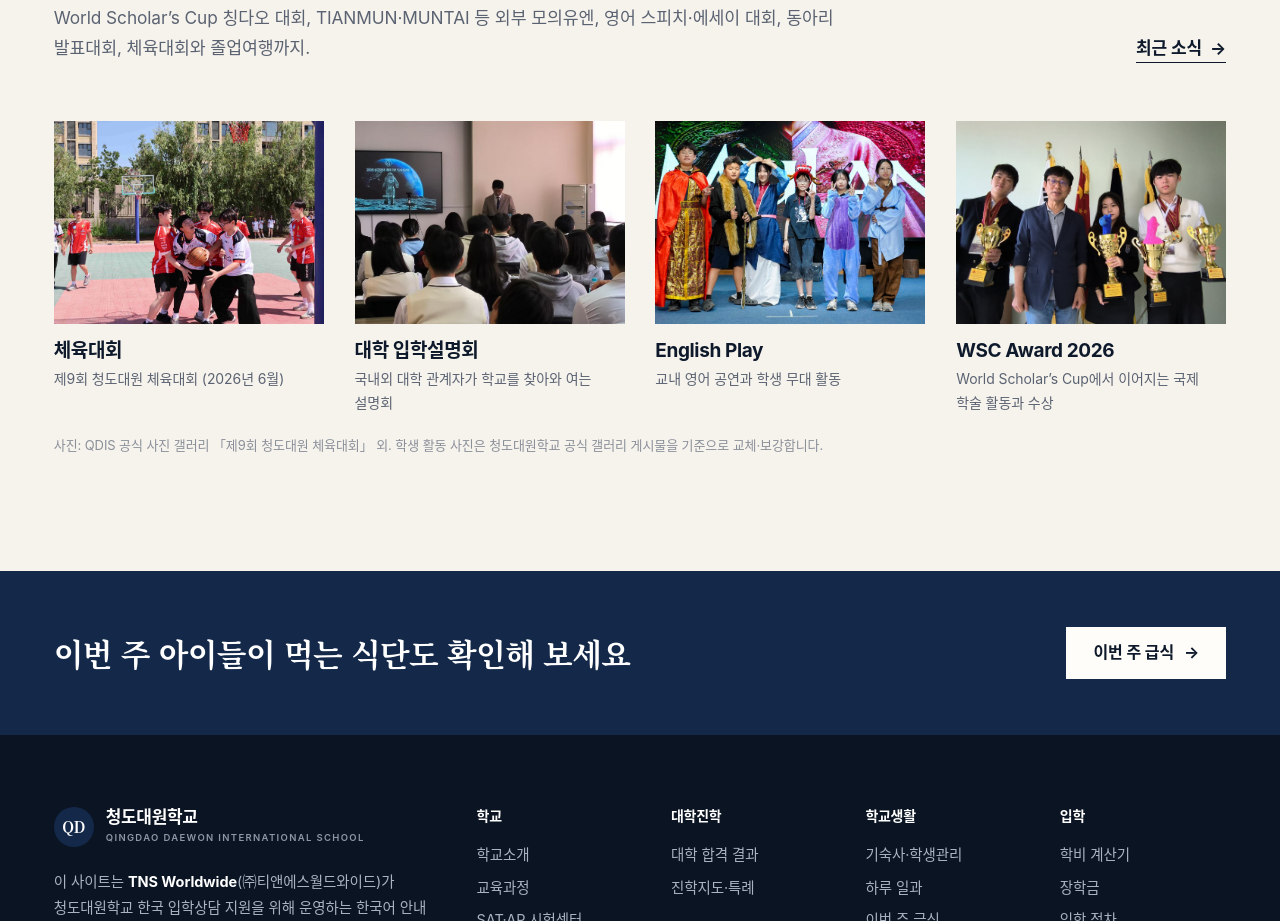
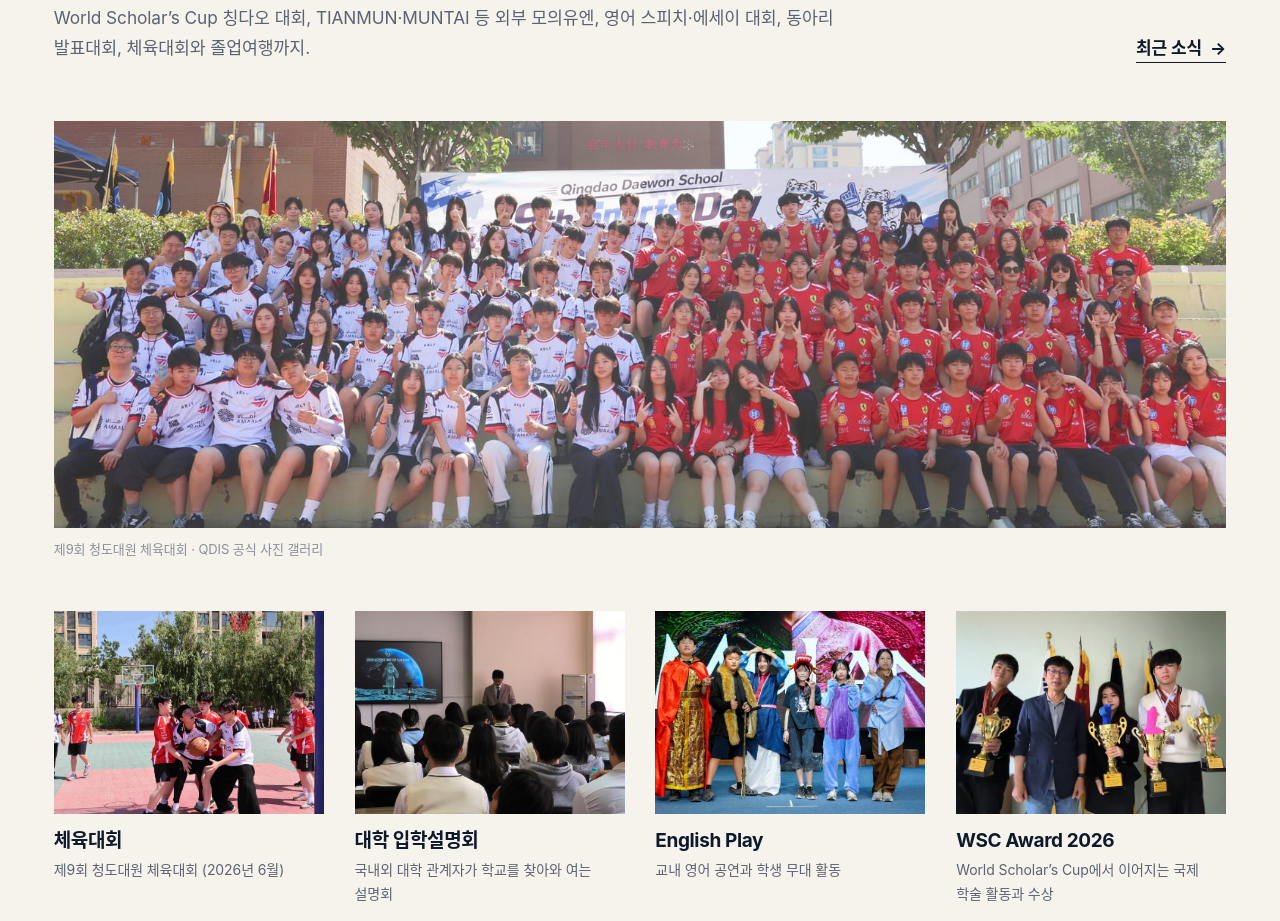
Before and after one commit to tnsuhak/qdis, a React (Vite) app: page /daily-life in a window 1280 px wide. Shown: the part 4320-5241 px from the top of the page. Built offline with nearby package versions, Linux system fonts and the light colour scheme; a web font is replaced by a local one.

Commit message:
Show QDIS sports day group photo without cropping

```diff
--- a/src/pages/Life.tsx
+++ b/src/pages/Life.tsx
@@ -186,6 +186,10 @@ export function DailyLifePage() {
       <section className="section" id="activities">
         <div className="wrap">
           <SecHead eyebrow="Student Activities" title="대회와 무대, 학교 밖 경험" lede="World Scholar’s Cup 칭다오 대회, TIANMUN·MUNTAI 등 외부 모의유엔, 영어 스피치·에세이 대회, 동아리 발표대회, 체육대회와 졸업여행까지." action={<TLink href="/news">최근 소식</TLink>} />
+          <div style={{marginBottom: 'clamp(32px,4vw,52px)'}}>
+            <Img id="sportsDayGroup2026" />
+            <p className="cap">제9회 청도대원 체육대회 · QDIS 공식 사진 갤러리</p>
+          </div>
           <div className="cols-4">
             {acts.map(([id, t, d]) => (
               <div key={id}>
```
